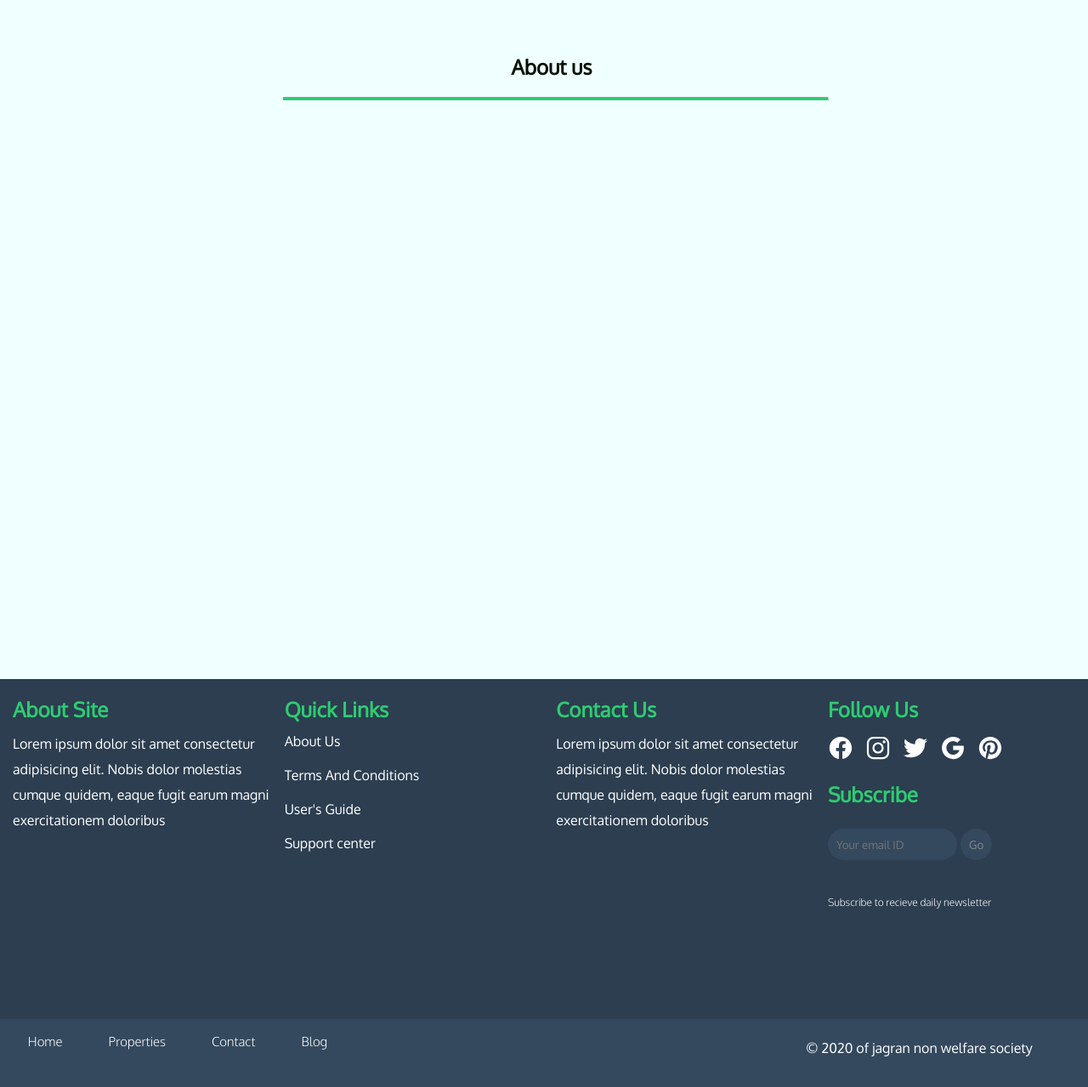
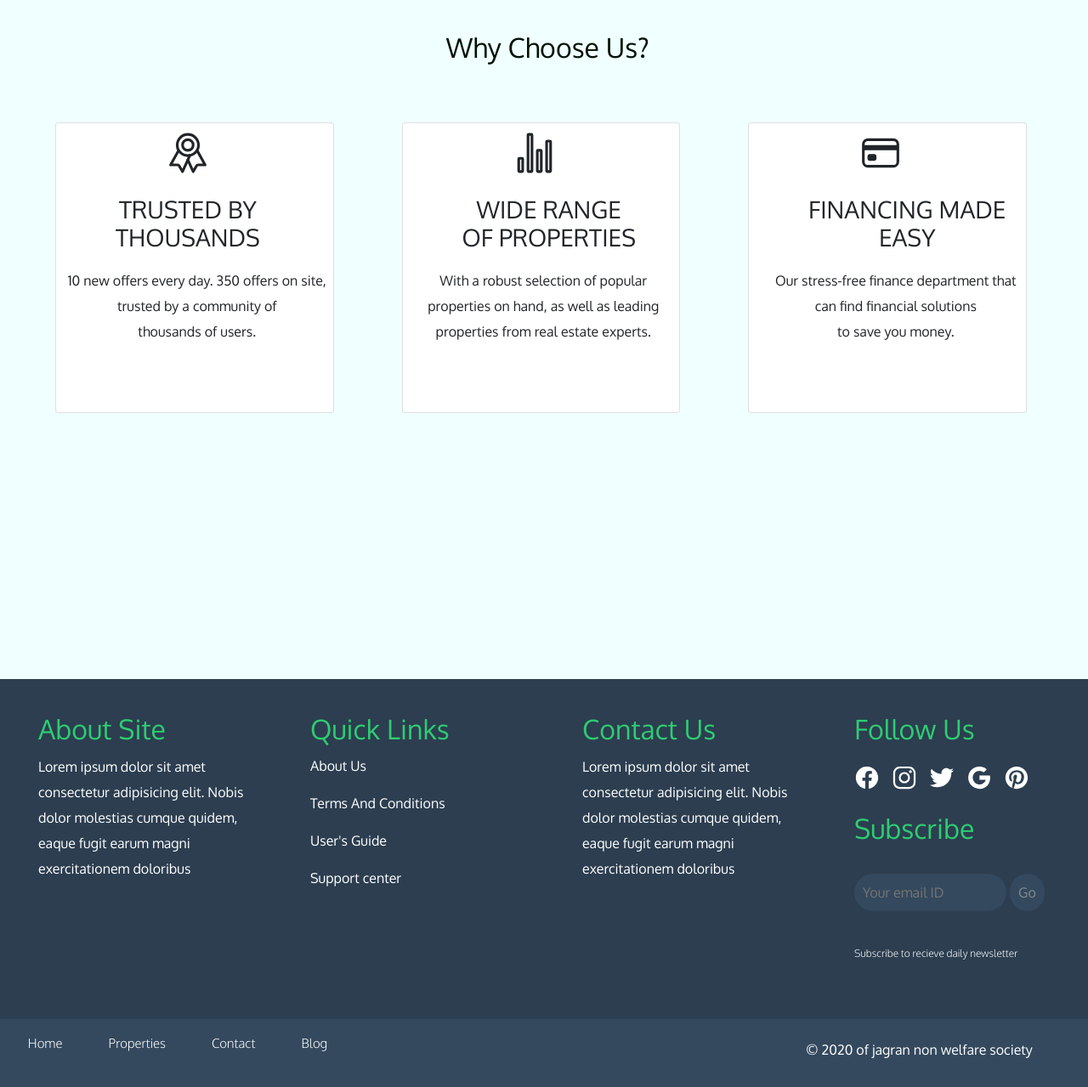
Before and after one commit to patilankit2809/sample-website-DS, a PHP site: page / in a window 1280 px wide. Shown: the part 801-2080 px from the top of the page at 85% size. Run offline with PHP 8.4, Linux system fonts and the light colour scheme; some libraries are stand-ins or nearby versions.

Commit message:
removed grid.css,added parallax in properties and made the whole webpage bootsrap based,navbar changed

```diff
--- a/jagrannonwelfaresociety/css/resources/style.css
+++ b/jagrannonwelfaresociety/css/resources/style.css
@@ -36,7 +36,8 @@ header{
   background-attachment: fixed;
   background-repeat: no-repeat;
   background-position: center;
-  background-image:linear-gradient(rgba(0,0,0,0.7) , rgba(0,0,0,0.7)) , url("https://images.pexels.com/photos/106399/pexels-photo-106399.jpeg?auto=compress&cs=tinysrgb&dpr=2&h=650&w=940");
+  background-image:linear-gradient(rgba(0,0,0,0.7) , rgba(0,0,0,0.7)) ,
+   url("https://images.pexels.com/photos/106399/pexels-photo-106399.jpeg?auto=compress&cs=tinysrgb&dpr=2&h=650&w=940");
   background-size: cover;
 }
 
@@ -47,26 +48,28 @@ ul{
 }
 
 .navbar{
-  position:relative;
-  left:49%;
-  top:-65%;
-  transform: translate(-50%,-50%);
+  position:absolute;
+  left:63%;
+  bottom:0;
 }
 
 .navbar li{
-  margin:20px;
+  margin:10px;
   display:inline-block;
 }
 
 .navbar li a{
   text-decoration: none;
   color:#fff;
-  border-bottom: transparent;
   transition: ease-in 0.3s;
+  padding:5px 10px;
 }
 
 .navbar li a:hover{
-  border-bottom: white solid 1px;
+  padding:5px 10px;
+  background-color: #fff;
+  color:#2ecc71;
+  border-radius: 2px;
 }
 
 .header-text p{
@@ -79,24 +82,54 @@ ul{
 
 /*----------------section-------------*/
 
-.section {
+.section-choose {
   height:100vh;
   background-color: azure;
   overflow:hidden;
 }
 
-.section h2{
+.section-choose h2{
   position:relative;
-  left:47%;
-  margin-top: 5%;
+  left:41%;
+  margin-top: 3%;
   color:#010;
 }
 
-.section-hr{
-  margin-left:26%;
-  width:50%;
-  margin-top:20px;
-  border-bottom:#2ecc71 solid 3px;
+.card{
+  margin-top: 60px;
+  margin-left:80px;
+  padding:170px 0;
+  background-color:beige;
+  position:relative;
+  border-radius: 5px;
+  text-align: center;
+  width:10%;
+}
+
+.card ion-icon{
+  font-size: 50px;
+  margin-top: 10px;
+  left:40%;
+  top:0;
+  position:absolute;
+}
+
+.card p{
+  position:absolute;
+  text-align: center;
+  left:6px;
+  line-height: 30px;
+}
+
+.card h3{
+  top:25%;
+  margin-left: 55px;
+  position:absolute;
+  text-align: center;
+}
+
+.card3 p{
+  margin-left: 25px;
 }
 
 /*------------------------Footer--------------------*/
--- a/jagrannonwelfaresociety/index.html
+++ b/jagrannonwelfaresociety/index.html
@@ -3,7 +3,8 @@
     <head>
         <title>Jagran Non Welfare Society</title>
         <link href="css/resources/style.css" rel="stylesheet" type="text/css" />
-        <link href="css/vendor/grid.css" rel="stylesheet" type="text/css" />
+
+        <link rel="stylesheet" href="css/vendor/bootstrap.min.css">
 
     </head>
 
@@ -28,22 +29,44 @@
             </div>
         </header>
 
-        <div class="section">
+        <div class="section section-choose">
 
-            <h2>About us</h2>
-            <hr class= "section-hr">
+            <h2>Why Choose Us?</h2>
+            <div class = "row">
+                <div class = "card col-3">
+                    <ion-icon name="ribbon-outline"></ion-icon>
+                    <h3>TRUSTED BY <br>THOUSANDS</h3>
+                    <p>10 new offers every day. 350 offers on site, trusted by a community of<br> thousands of users.</p>
+                </div>
+
+                <div class = "card col-3">
+                    <ion-icon name="stats-chart-outline"></ion-icon>
+                    <h3>WIDE RANGE <br>OF PROPERTIES</h3>
+                    <p>With a robust selection of popular <br>properties on hand, as well as leading properties from real estate experts.</p>
+                </div>
+
+                <div class = "card card3 col-3">
+                    <ion-icon name="card-outline"></ion-icon>
+                    <h3>FINANCING MADE<br> EASY</h3>
+                    <p>Our stress-free finance department that<br> can find financial solutions<br> to save you money.</p>
+                </div>
+            </div>
+        </div>
+
+        <div class = "section-our-partners">
 
         </div>
 
         <footer class = "footer">
-            <div class = "span-1-of-4">
+            <div class = "row">
+                <div class = "col-lg">
                     <h2>About Site</h2>
                     <p>Lorem ipsum dolor sit amet consectetur adipisicing elit.
                         Nobis dolor molestias cumque quidem, eaque fugit earum
                         magni exercitationem doloribus</p>
                 </div>
 
-            <div class = "span-1-of-4">
+                <div class = "col-lg">
                     <h2>Quick Links</h2>
                     <ol class = "quick-links">
                         <li><a href="#">About Us</a></li>
@@ -53,14 +76,14 @@
                     </ol>
                 </div>
 
-            <div class = "span-1-of-4">
+                <div class = "col-lg">
                     <h2>Contact Us</h2>
                     <p>Lorem ipsum dolor sit amet consectetur adipisicing elit.
                         Nobis dolor molestias cumque quidem, eaque fugit earum
                         magni exercitationem doloribus</p>
                 </div>
 
-            <div class = "span-1-of-4">
+                <div class = "col-lg">
                     <h2>Follow Us</h2>
                     <a href ="#"><ion-icon name="logo-facebook"></ion-icon></a>
                     <a href ="#"><ion-icon name="logo-instagram"></ion-icon></a>
@@ -73,6 +96,7 @@
                         <input type="submit" value="Go" id ="submit-btn">
                     </form>
                     <p class = "form-text">Subscribe to recieve daily newsletter</p>
+                </div>
             </div>
 
         </footer>
--- a/jagrannonwelfaresociety/property.html
+++ b/jagrannonwelfaresociety/property.html
@@ -13,7 +13,9 @@
         <nav class = "navbar">
             <ul>
                 <li><a href="index.html">Home</a></li>
+                <li><a href="#">Properties</a></li>
                 <li><a href="#">Contact</a></li>
+                <li><a href="login.html">Login / Register</a></li>
             </ul>
         </nav>
 
@@ -123,10 +125,6 @@
         </div>
     </section>
 
-    <footer class = "footer">
-
-
-    </footer>
 
 </body>
 </html>
```
Also changed, not shown: jagrannonwelfaresociety/css/resources/property.css (+21 -6 lines). Lines whose indentation alone changed are shown as unchanged.
